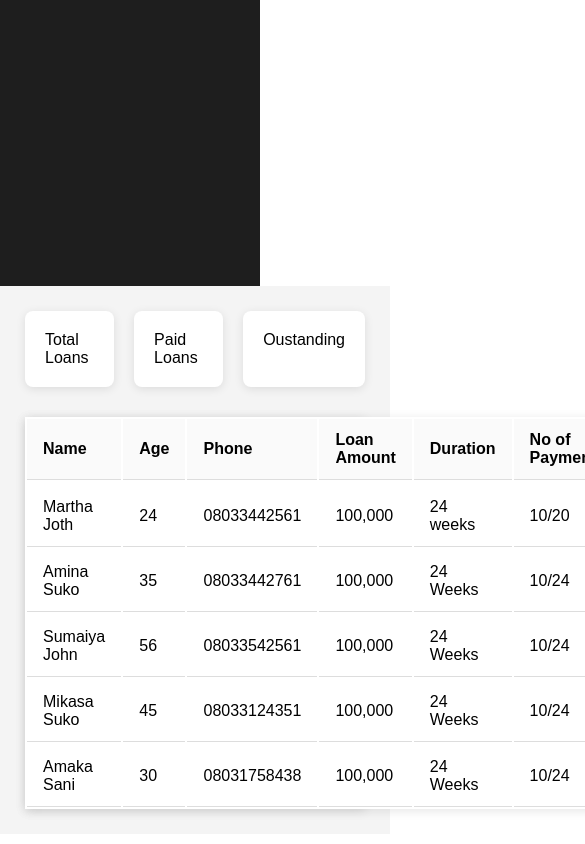
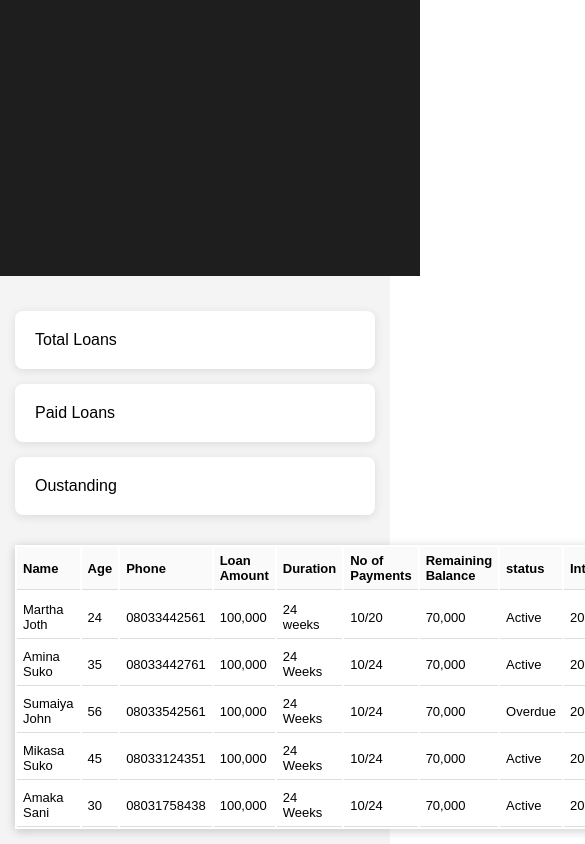
Before and after one commit to elAnointed/ADONIS-2, a plain HTML site: page index.html in a window 390 px wide. Shown: the part 626-1470 px from the top of the page, 585 px wide, since content can reach past the window. Drawn offline with Linux system fonts and the light colour scheme.

Commit message:
Update style.css

```diff
--- a/style.css
+++ b/style.css
@@ -68,10 +68,40 @@ th{
     text-align: left;
 }
 
+
 /* screen sizes 768px and below */
-@media (max-width:768px) {
-    .main{
-        display: flex;
-        flex-direction: column;
-    }
+@media (max-width: 768px) {
+   .main{
+    flex-direction: column;
+   }
+
+   .sidebar{
+    width: 100%;
+    height: auto;
+    padding: 15px;
+   }
+
+   .cards{
+    grid-template-columns: 1fr;
+    gap: 15px;
+    margin-top: 20px;
+   }
+
+   .content{
+    padding: 15px;
+   }
+
+   .table-section{
+    overflow-x: auto;
+    width: 100%;
+   }
+
+   .table{
+    font-size: 13px;
+    min-width: 600px;
+   }
+
+   th, td {
+    padding: 6px;
+   }
 }
```
